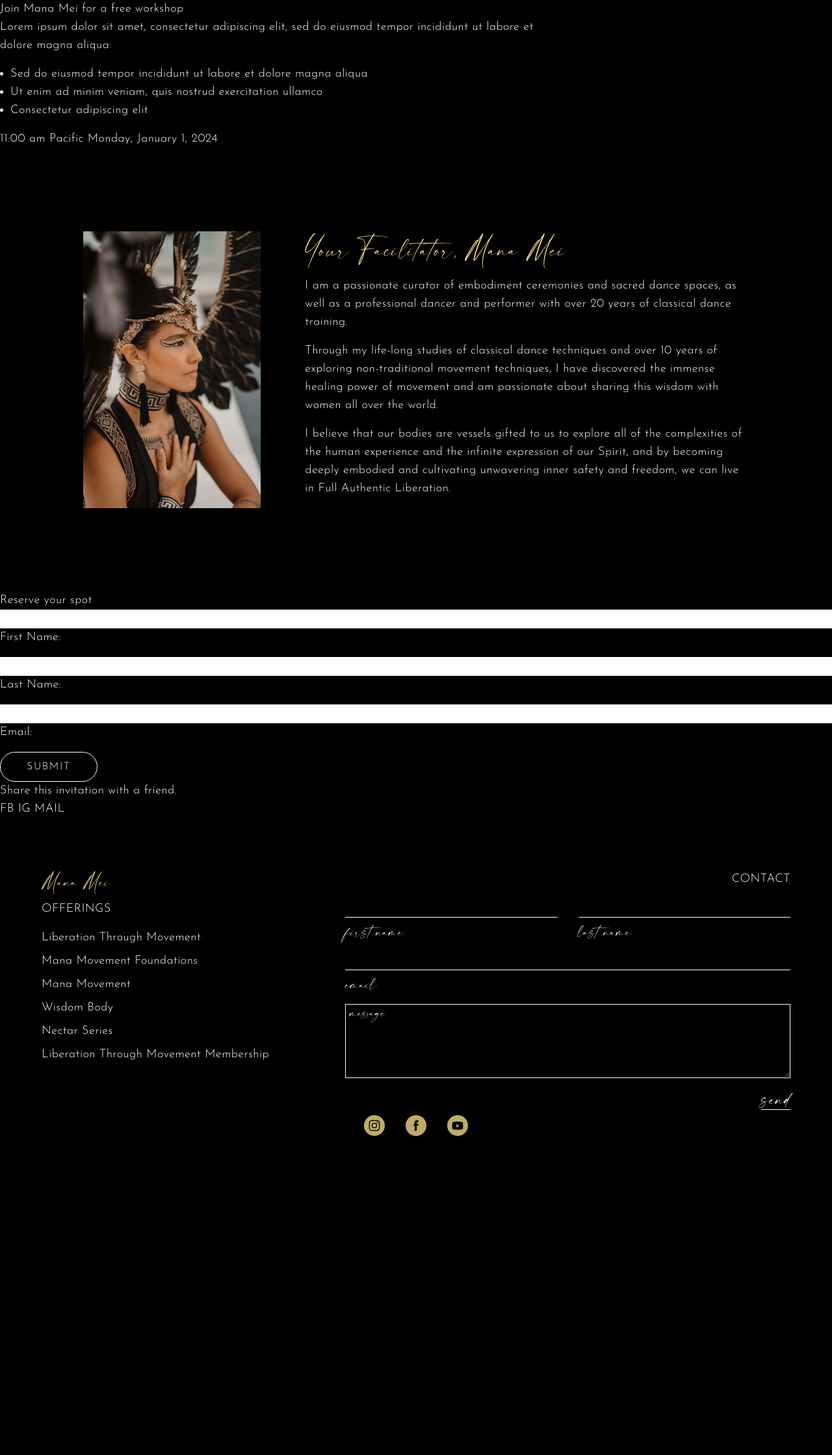
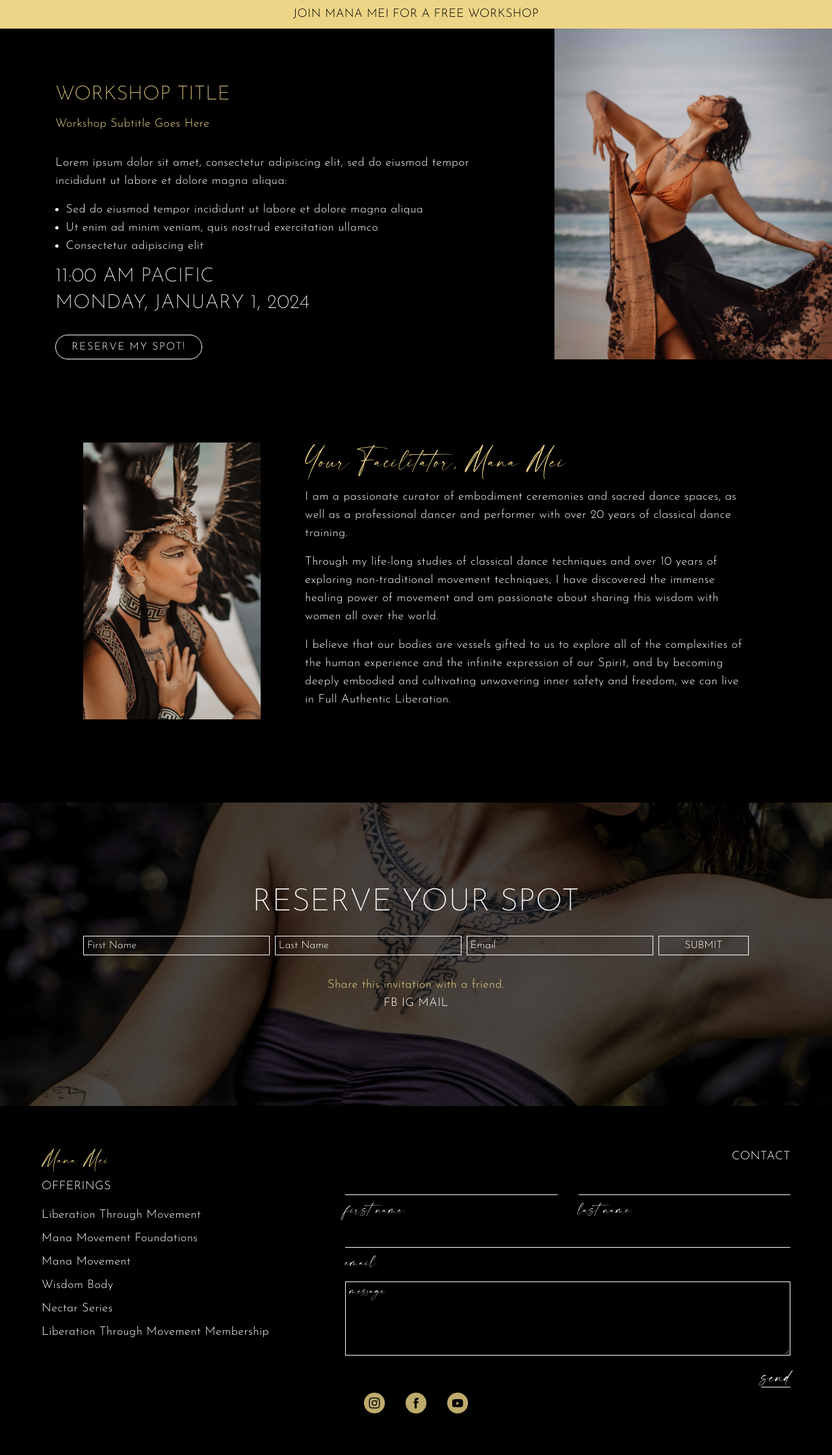
Before and after one commit to brittwoodard/manamei, a Jekyll site: the page built from _free-offerings/template.md, in a window 1280 px wide. Shown: the whole page at 65% size. Built offline with Jekyll 4.4.1, drawn with Linux system fonts in a browser that asks for light colours; nearby versions of some CDN libraries; comment, search, counter and statistics services are not loaded; before the commit the page ends 1812 px from its top, so only the background shows below that.

Commit message:
free offering layout

```diff
--- a/_data/site-settings.yml
+++ b/_data/site-settings.yml
@@ -14,8 +14,6 @@ navigation:
     title: "Meet Mana"
   - url: "/offerings.html"
     title: "Offerings"
-  - url: "/contact.html"
-    title: "Contact"
 navigation-footer:
   - url: "/offerings/liberation-through-movement.html"
     title: "Liberation Through Movement"
--- a/_free-offerings/template.md
+++ b/_free-offerings/template.md
@@ -4,8 +4,8 @@ slug: template
 banner:
   text: Join Mana Mei for a free workshop
 details:
-  heading: Workshop title
-  subheading: Workshop subtitle goes here
+  title: Workshop title
+  subtitle: Workshop subtitle goes here
   description_html: Lorem ipsum dolor sit amet, consectetur adipiscing elit, sed do eiusmod tempor incididunt ut labore et dolore magna aliqua:<ul><li?Lorem ipsum dolor sit amet, consectetur adipiscing elit</li><li>Sed do eiusmod tempor incididunt ut labore et dolore magna aliqua</li><li>Ut enim ad minim veniam, quis nostrud exercitation ullamco</li><li>Consectetur adipiscing elit</li></ul>
   time: 11:00 am
   time-zone: Pacific
@@ -13,7 +13,7 @@ details:
   date: January 1, 2024
   button:
     text: Reserve my spot!
-  featured_image:
+  featured_image: /uploads/images/manamei-41.jpg
 instructor:
   show: true
   heading: Your Facilitator, Mana Mei
@@ -21,4 +21,7 @@ instructor:
 cta:
   heading: Reserve your spot
   share-text: Share this invitation with a friend.
+  background-image:
+    background_image: /uploads/images/manamei-28.jpg
+    image_focus: 50% 25%
 ---
--- /dev/null
+++ b/_includes/form-free-offering.html
@@ -0,0 +1,21 @@
+<!-- Ebook -->
+<form>
+    <div class="grid grid-cols-7 gap-2">
+        <div class="col-span-2">
+            <input type="text" id="first-name" name="first-name" placeholder=" First Name"
+                class="bg-transparent border border-white w-full">
+        </div>
+
+        <div class="col-span-2">
+            <input type="text" id="last-name" name="last-name" placeholder=" Last Name"
+                class="bg-transparent border border-white w-full">
+        </div>
+
+        <div class="col-span-2">
+            <input type="email" id="email" name="email" placeholder=" Email"
+                class="bg-transparent border border-white w-full">
+        </div>
+
+        <button type="submit" class="button-form">Submit</button>
+    </div>
+</form>
--- a/_layouts/free-offering.html
+++ b/_layouts/free-offering.html
@@ -9,19 +9,23 @@
 
 <body>
     <!-- Banner -->
-    <section>
+    <section class="banner-feature">
         <span>{{page.banner.text}}</span>
     </section>
 
     <!-- Details -->
     <section class="grid grid-cols-3">
-        <div class="col-span-2">
-            <h1>{{page.details.title}}</h1>
-            <h2>{{page.details.subtitle}}</h2>
+        <div class="col-span-2 px-10p pt-10p">
+            <h1 class="heading-md-sans text-feature">{{page.details.title}}</h1>
+            <h2 class="capitalize text-feature mb-8">{{page.details.subtitle}}</h2>
             <p>{{page.details.description_html}}</p>
-            <span>{{page.details.time}} {{page.details.time-zone}}</span>
-            <span>{{page.details.day-of-the-week}}, {{page.details.date}}</span>
-            <a href="#">{{page.deatils.button.text}}</a>
+            <div class="heading-md-sans">
+                <p class="mb-2">{{page.details.time}} {{page.details.time-zone}}</p>
+                <p>
+                    {{page.details.day-of-the-week}}, {{page.details.date}}
+                </p>
+            </div>
+            <a href="#" class="button mt-4 inline-block">{{page.details.button.text}}</a>
         </div>
         <div class="bg-image-style bg-[url('{{page.details.featured_image}}')]"></div>
     </section>
@@ -30,28 +34,12 @@
     {% include about-mana-course.html %}
 
     <!-- CTA -->
-    <section class="bg-image-style bg-[url('{{page.cta.background_image}}')]">
-        <h2>{{page.cta.heading}}</h2>
-        <form>
-            <div class="mb-4">
-                <input type="text" id="first-name" name="first-name" class="block border-b border-white w-full">
-                <label for="first-name">First Name:</label>
-            </div>
+    <section class="bg-image-style bg-overlay p-10p text-center" style="background-image: url('{{page.cta.background-image.background_image}}'); background-position: {{page.cta.background-image.image_focus}};">
+        <h2 class="heading-lg-sans">{{page.cta.heading}}</h2>
 
-            <div class="mb-4">
-                <input type="text" id="last-name" name="last-name" class="block border-b border-white w-full">
-                <label for="last-name">Last Name:</label>
-            </div>
+        {% include form-free-offering.html %}
 
-            <div class="mb-4">
-                <input type="email" id="email" name="email" class="block border-b border-white w-full">
-                <label for="email">Email:</label>
-            </div>
-
-            <button type="submit" class="button">Submit</button>
-        </form>
-
-        <h3>{{page.cta.share-text}}</h3>
+        <h3 class="text-feature mt-8">{{page.cta.share-text}}</h3>
         <p>FB IG MAIL</p>
     </section>
 
--- a/assets/css/output-style.css
+++ b/assets/css/output-style.css
@@ -578,7 +578,7 @@ ul {
         text-transform: uppercase;
         border: 1px solid white;
         border-radius: 4rem;
-        padding: 0.5rem 2.5rem;
+        padding: 0.25rem 1.5rem;
         font-size: 1rem;
         letter-spacing: 0.1em;
     }
@@ -662,6 +662,15 @@ ul {
   display: flex;
   align-items: center;
   justify-content: center;
+}
+.banner-feature {
+  --tw-bg-opacity: 1;
+  background-color: rgb(237 213 135 / var(--tw-bg-opacity));
+  padding: 0.5rem;
+  text-align: center;
+  text-transform: uppercase;
+  --tw-text-opacity: 1;
+  color: rgb(0 0 0 / var(--tw-text-opacity));
 }
 /* Dropdown Menu */
 .dropdown-menu {
@@ -760,6 +769,9 @@ ul {
 }
 .block {
   display: block;
+}
+.inline-block {
+  display: inline-block;
 }
 .flex {
   display: flex;
@@ -943,8 +955,9 @@ ul {
 .p-5p {
   padding: 5%;
 }
-.p-20p {
-  padding: 20%;
+.px-10p {
+  padding-left: 10%;
+  padding-right: 10%;
 }
 .px-20p {
   padding-left: 20%;
@@ -958,9 +971,8 @@ ul {
   padding-top: 5%;
   padding-bottom: 5%;
 }
-.px-10p {
-  padding-left: 10%;
-  padding-right: 10%;
+.pt-10p {
+  padding-top: 10%;
 }
 .text-left {
   text-align: left;
--- a/style.css
+++ b/style.css
@@ -113,7 +113,7 @@
         text-transform: uppercase;
         border: 1px solid white;
         border-radius: 4rem;
-        padding: 0.5rem 2.5rem;
+        padding: 0.25rem 1.5rem;
         font-size: 1rem;
         letter-spacing: 0.1em;
     }
@@ -200,6 +200,10 @@
         @apply flex justify-center items-center mb-8
     }
 
+    .banner-feature {
+        @apply p-2 bg-feature text-dark uppercase text-center
+    }
+
     /* Dropdown Menu */
     .dropdown-menu {
         @apply border border-light
```
